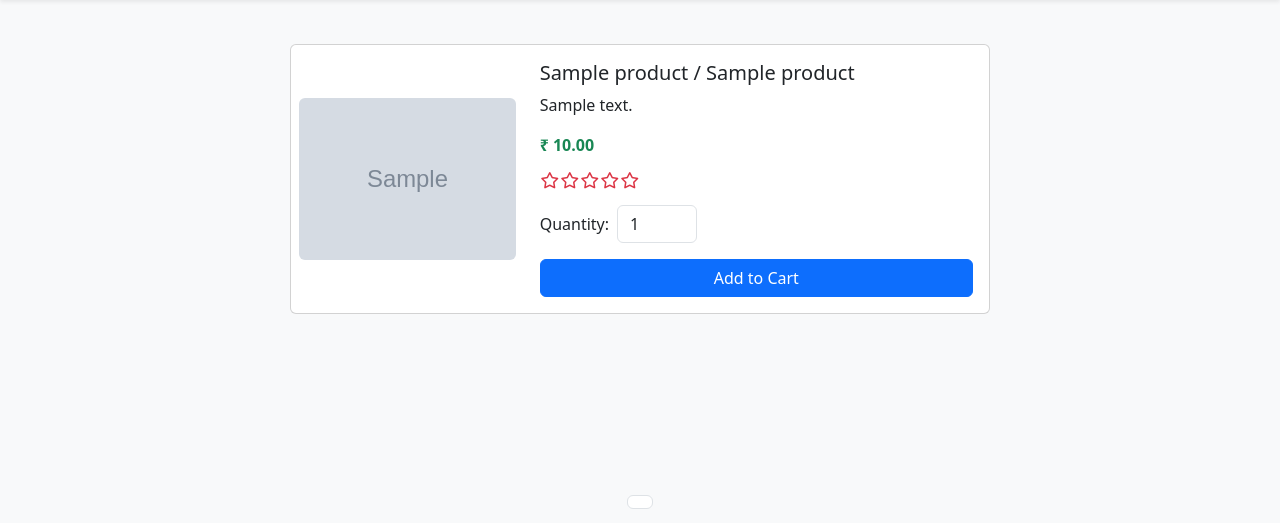
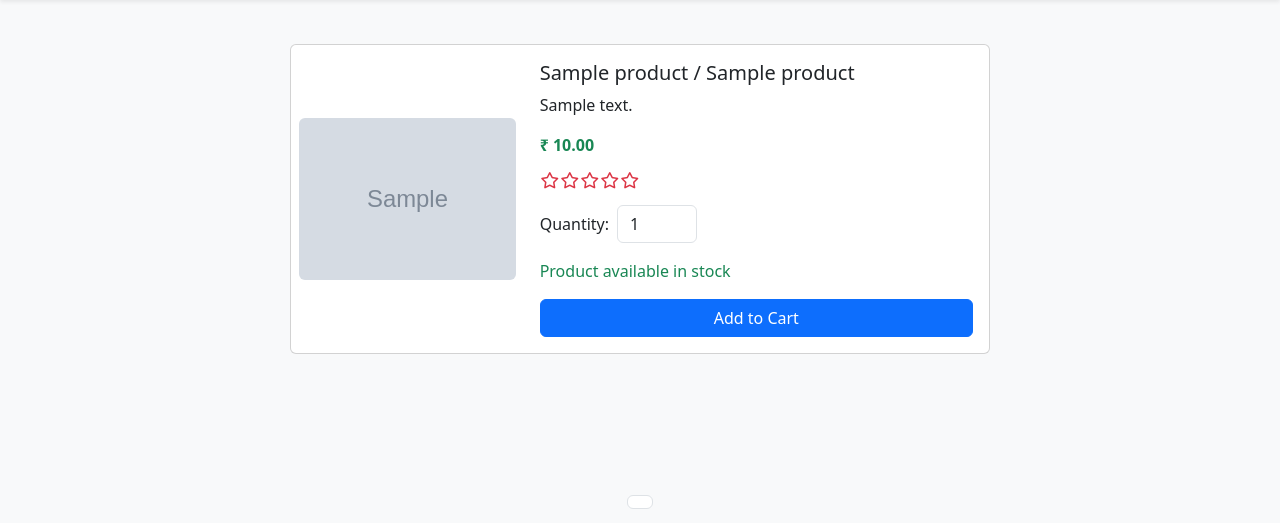
Before and after one commit to Akshayikify/E-commerce-Application, a Django app: page /products/1 in a window 1280 px wide. Shown: the part 56-579 px from the top of the page. Run offline with Django 5.2, Linux system fonts and the light colour scheme; a user stored in the database is signed in; tables that the repository leaves empty hold one stand-in row (values such as "Sample post"); grey boxes marked "Sample" are stand-in pictures; some libraries are stand-ins or nearby versions.

Commit message:
feat:Stock Management Implemented

```diff
--- a/store/views.py
+++ b/store/views.py
@@ -206,6 +206,12 @@ def checkout(request):
         )
         return redirect('cart')
 
+    # Stock Management
+    available = all(
+        item.product.stock >= item.quantity
+        for item in cart_items
+    )
+
     # Calculate cart total
     total_price = sum(
         item.total_price
@@ -213,6 +219,10 @@ def checkout(request):
     )
 
     if request.method == 'POST':
+
+        if not available:
+            messages.warning(request, "One or more items are no longer in stock.")
+            return redirect('checkout')
 
         shipping_address = request.POST.get(
             'address'
@@ -224,6 +234,26 @@ def checkout(request):
 
         with transaction.atomic():
 
+            # Lock and re-check the products immediately before creating the
+            # order.  This prevents two simultaneous checkouts from selling
+            # more units than are in stock.
+            locked_products = {
+                item.product_id: Product.objects.select_for_update().get(
+                    pk=item.product_id
+                )
+                for item in cart_items
+            }
+
+            if any(
+                locked_products[item.product_id].stock < item.quantity
+                for item in cart_items
+            ):
+                messages.warning(
+                    request,
+                    "One or more items are no longer in stock."
+                )
+                return redirect('checkout')
+
             # Create Order
             order = Order.objects.create(
                 customer=customer,
@@ -234,13 +264,17 @@ def checkout(request):
 
             # Create OrderItems from THIS customer's cart
             for item in cart_items:
+                product = locked_products[item.product_id]
 
                 OrderItem.objects.create(
                     order=order,
-                    product=item.product,
+                    product=product,
                     quantity=item.quantity,
-                    price=item.product.price
+                    price=product.price
                 )
+
+                product.stock -= item.quantity
+                product.save(update_fields=['stock'])
 
         return redirect(
             'payment',
@@ -253,6 +287,7 @@ def checkout(request):
         {
             'cart_items': cart_items,
             'total_price': total_price,
+            'available': available,
         }
     )
 
--- a/templates/product.html
+++ b/templates/product.html
@@ -35,6 +35,7 @@
         </div>
 
         <!-- Actions -->
+      {% if product.stock %}
         {% if user.is_authenticated %}
           <form action="{% url 'add_to_cart' product.id %}" method="POST">
             {% csrf_token %}
@@ -42,6 +43,7 @@
               <label for="quantity" class="form-label mb-0">Quantity:</label>
               <input type="number" id="quantity" name="quantity" value="1" min="1" class="form-control" style="width: 80px;">
             </div>
+            <p class="text-success">Product available in stock</p>
             <button type="submit" class="btn btn-primary w-100">Add to Cart</button>
           </form>
         {% else %}
@@ -50,7 +52,9 @@
             <a href="{% url 'register' %}" class="btn btn-warning text-dark w-100">Buy Now</a>
           </div>
         {% endif %}
-
+      {% else %}
+          <p class="text-danger">product not available in stock</p>
+      {% endif %}
       </div>
     </div>
 
```
Also changed, not shown: templates/checkout.html (+11 -2 lines).
